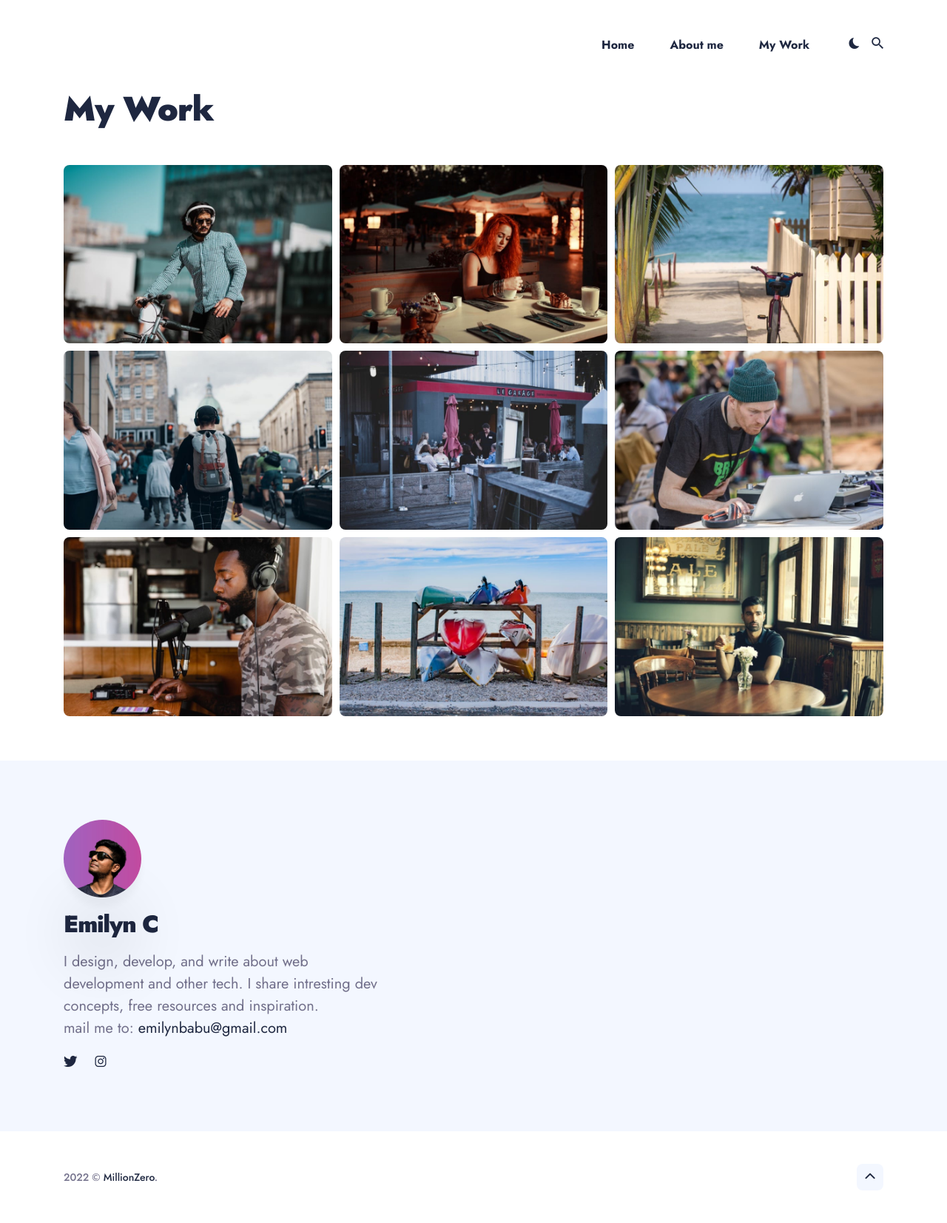
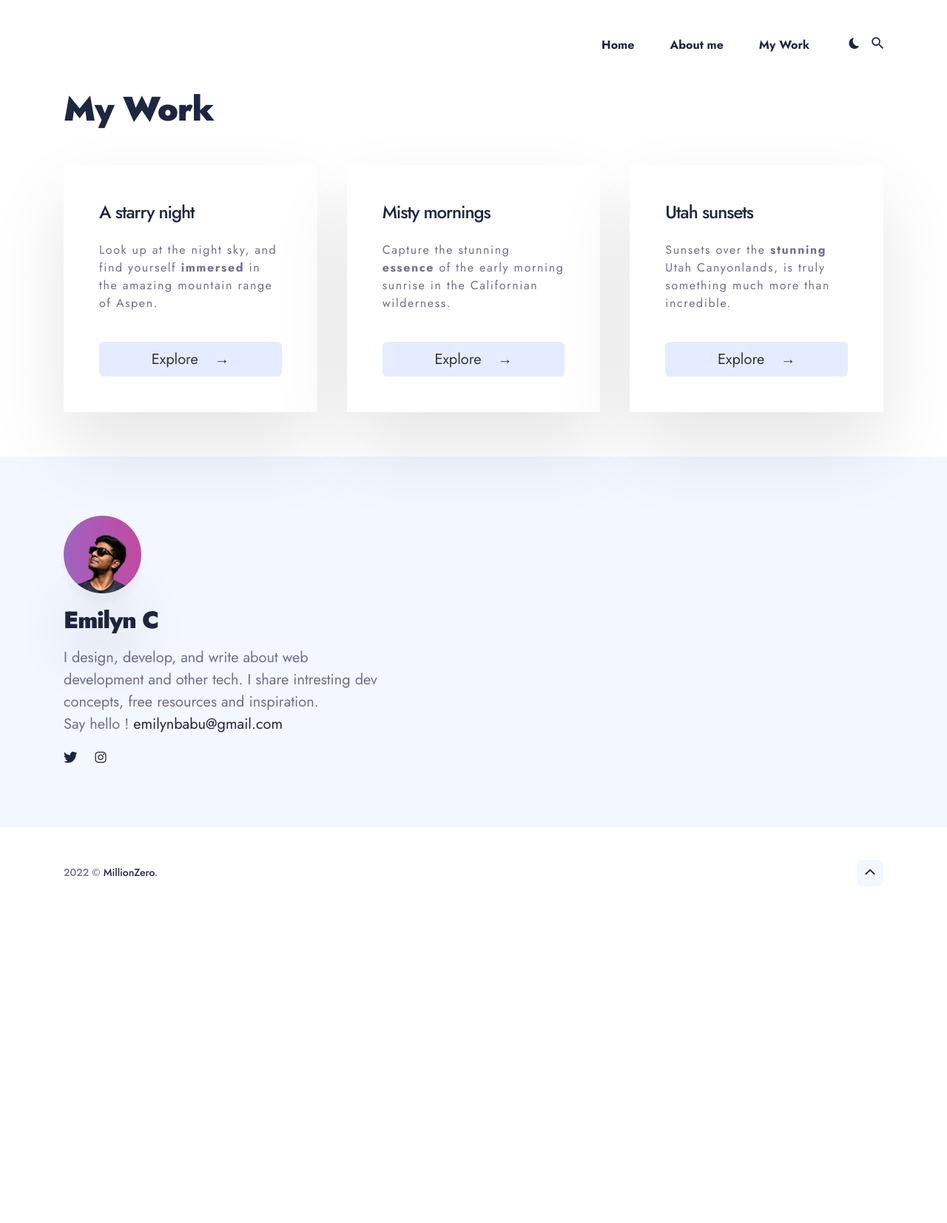
Before and after one commit to Emilyn/emilyn.github.io, a Jekyll site: the page built from _pages/work.html, in a window 1280 px wide. Shown: the whole page at 74% size. Built offline with Jekyll 4.4.1, drawn with Linux system fonts in a browser that asks for light colours; nearby versions of some CDN libraries; after the commit the page ends 1242 px from its top, so only the background shows below that.

Commit message:
feat: work page

```diff
--- a/_includes/footer.html
+++ b/_includes/footer.html
@@ -1,6 +1,7 @@
 <!-- begin footer -->
 <footer class="footer">
 
+  {% if page.name != 'about.md' %}
   <div class="footer__inner">
     <div class="container">
       <div class="row">
@@ -12,7 +13,7 @@
             </div>
             <h3 class="footer__author-name">{{site.author.author__name}}</h3>
             <p class="footer__author-bio">{{site.author.author__bio}}</p>
-            <p class="footer__author-bio">mail me to: <a href="mailto:{{site.author.author__email}}}">{{site.author.author__email}}</a></p>
+            <p class="footer__author-bio">Say hello ! <a href="mailto:{{site.author.author__email}}}">{{site.author.author__email}}</a></p>
             {% if site.social %}
             <div class="social">
               <ul class="social__list list-reset">
@@ -35,6 +36,7 @@
       </div>
     </div>
   </div>
+  {% endif %}
 
   <div class="footer__info">
     <div class="container">
--- a/_pages/work.html
+++ b/_pages/work.html
@@ -4,20 +4,33 @@ title: My Work
 permalink: /work/
 ---
 
-{% if site.gallery %}
-<div class="col-12 col-d-12 push-d-0">
-  <div class="footer__gallery">
-    {% if site.gallery %}
-    <div class="gallery-footer">
-      <div class="gallery" style="grid-template-columns: repeat({{site.gallery.gallery__columns}}, auto);">
-        {% for image in site.gallery.gallery__images %}
-        <div class="gallery__image">
-          <img src="{{site.baseurl}}{{image.url}}" alt="{{image.alt}}" loading="lazy">
+
+    <div class="grid">
+      <div class="grid__item">
+        <div class="card">
+          <div class="card__content">
+            <h1 class="card__header">A starry night</h1>
+            <p class="card__text">Look up at the night sky, and find yourself <strong>immersed</strong> in the amazing mountain range of Aspen. </p>
+            <button class="card__btn">Explore <span>→</span></button>
+          </div>
         </div>
-        {% endfor %}
+      </div>
+      <div class="grid__item">
+        <div class="card">
+          <div class="card__content">
+            <h1 class="card__header">Misty mornings</h1>
+            <p class="card__text">Capture the stunning <strong>essence</strong> of the early morning sunrise in the Californian wilderness.</p>
+            <button class="card__btn">Explore <span>→</span></button>
+          </div>
+        </div>
+      </div>
+      <div class="grid__item">
+        <div class="card">
+          <div class="card__content">
+            <h1 class="card__header">Utah sunsets</h1>
+            <p class="card__text">Sunsets over the <strong>stunning</strong> Utah Canyonlands, is truly something much more than incredible.</p>
+            <button class="card__btn">Explore <span>→</span></button>
+          </div>
+        </div>
       </div>
     </div>
-    {% endif %}
-  </div>
-</div>
-{% endif %}
--- a/_sass/0-settings/_color-scheme.scss
+++ b/_sass/0-settings/_color-scheme.scss
@@ -32,6 +32,8 @@
   --tr-color: var(--light-gray);
 
   --syntax-highlighting-background: #f3f3f3;
+  --card-background:#fff;
+  --card-border: none;
 }
 
 :root[dark] {
@@ -63,4 +65,7 @@
   --tr-color: #080b12;
 
   --syntax-highlighting-background: #080b12;
+  --card-background:#111016;
+  --card-border:#9e9e9e;
+
 }
--- a/_sass/3-modules/_gallery.scss
+++ b/_sass/3-modules/_gallery.scss
@@ -21,3 +21,106 @@
     }
   }
 }
+
+
+// MEDIA QUERY
+@mixin media($breakpoint) {
+  @if $breakpoint == small {
+    @media (max-width: 60em) {
+      @content;
+    }
+  }
+}
+
+
+$color-btn-text: #333434;
+$color-btn-background: #e6ecff;
+
+$transition: .2s;
+
+
+// MAIN CONTENT
+.grid {
+  display: grid;
+  width: auto;
+  grid-gap: 40px;
+  grid-template-columns: repeat(
+    auto-fit,
+    minmax(20rem, 1fr)
+  );
+  align-items: start;
+
+  @include media(small) {
+      grid-gap: 3rem;
+   }
+
+  &__item {
+    background-color: #fff;
+    overflow: hidden;
+    box-shadow: 0 3rem 6rem rgba(0, 0, 0, .1);
+    cursor: pointer;
+    transition: $transition;
+
+    &:hover {
+      transform: translateY(-.5%);
+      box-shadow: 0 4rem 8rem rgba(0, 0, 0, .2);
+    }
+  }
+}
+
+.card {
+  background-color: var(--card-background);
+  border: 1px solid var(--card-border);
+  &__img {
+    display: block;
+    width: 100%;
+    height: 100px;
+    object-fit: cover;
+   }
+
+  &__content {
+    padding: 3rem 3rem;
+  }
+
+  &__header {
+    font-size: 24px;
+    font-weight: 500;
+    color: var(--heading-font-color);
+    margin-bottom: 1.5rem;
+  }
+
+  &__text {
+    font-size: 16px;
+    letter-spacing: .1rem;
+    color: var(--text-alt-color);
+    margin-bottom: 2.5rem;
+  }
+
+  &__btn {
+    display: block;
+    width: 100%;
+    padding: 12px;
+    font-size: 20px;
+    text-align: center;
+    color: $color-btn-text;
+    background-color: $color-btn-background;
+    border: none;
+    border-radius: .4rem;
+    transition: $transition;
+    cursor: pointer;
+
+    span {
+      margin-left: 1rem;
+      transition: $transition;
+    }
+
+    &:hover,
+    &:active {
+      background-color: darken( $color-btn-background, 2%);
+
+        span {
+        margin-left: 1.5rem;
+      }
+    }
+  }
+}
```
